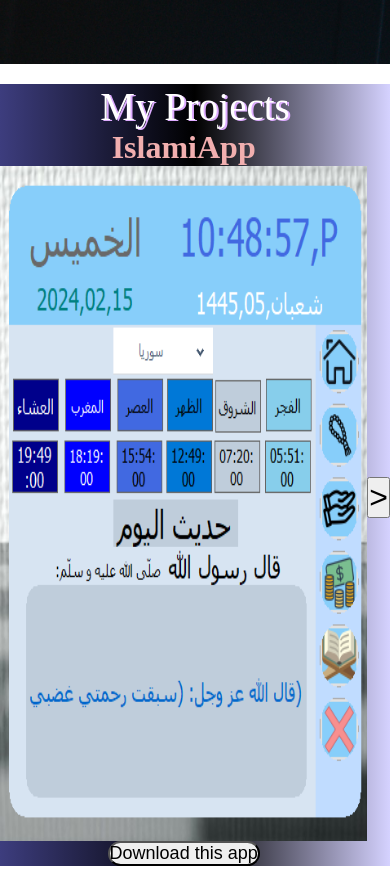
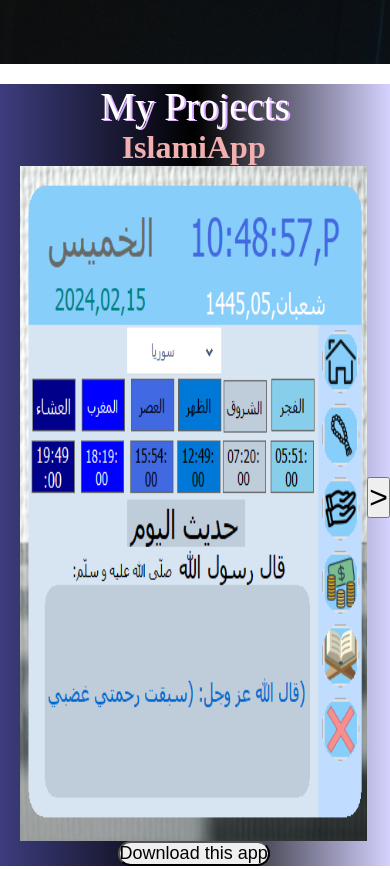
Before and after one commit to AMAJ11/Ammar, a plain HTML site: page index.html in a window 390 px wide. Shown: the part 780-1649 px from the top of the page. Drawn offline with Linux system fonts and the light colour scheme.

Commit message:
Update style.css

```diff
--- a/style.css
+++ b/style.css
@@ -123,6 +123,7 @@ padding: 80px 160px;
     section{ padding: 0}
 .main .img{margin: 0;}
 .project{padding: 0px;}
+ .project div{margin-left:10px}
 }
 @media (max-width:579px) {
     .service img{display: none;}
```
